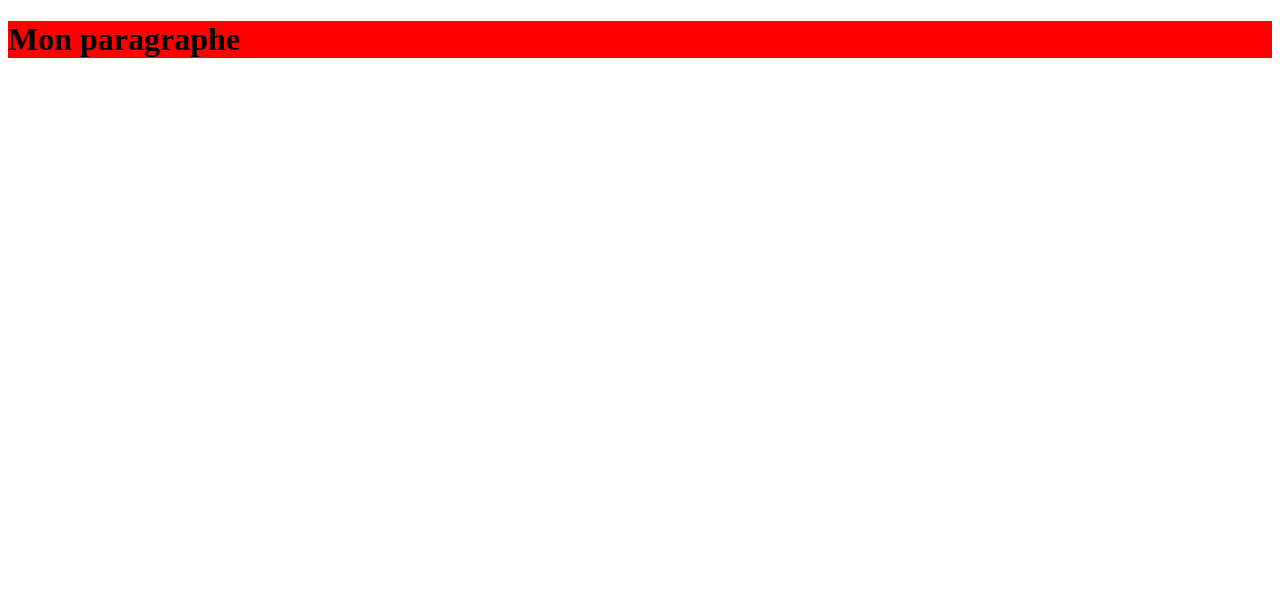
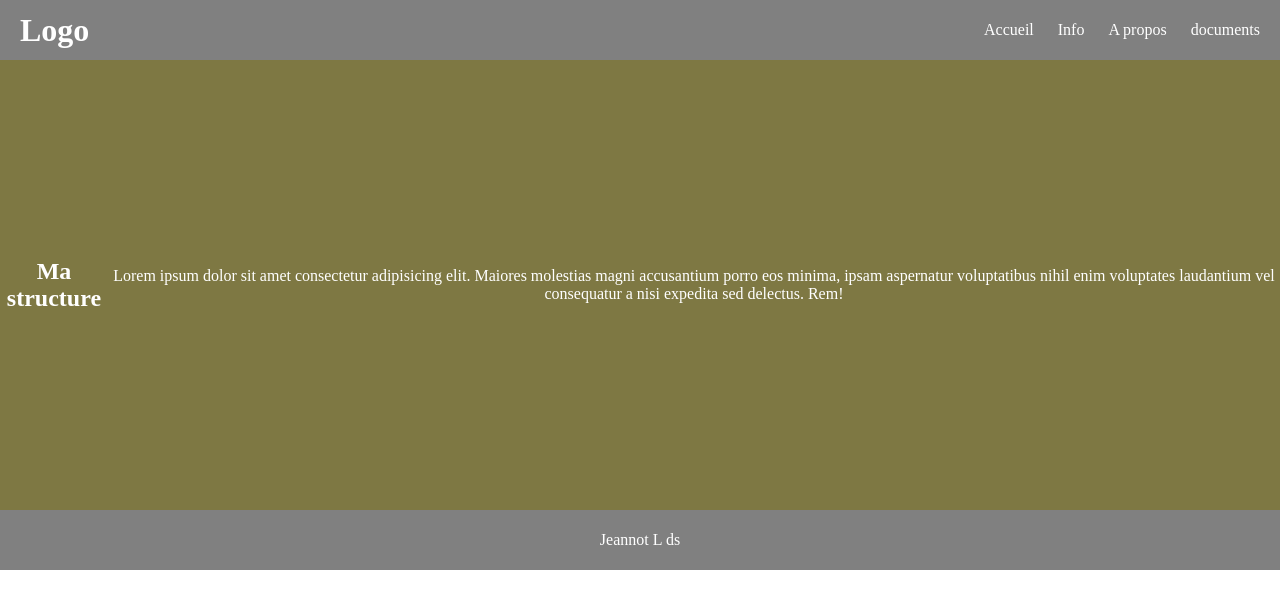
Before and after one commit to jeannotds/openclassroom, a plain HTML site: page index.html in a window 1280 px wide. Drawn offline with Linux system fonts and the light colour scheme.

Commit message:
modification de la page index.html et style.css

```diff
--- a/index.html
+++ b/index.html
@@ -8,6 +8,24 @@
     <link rel="stylesheet" href="style.css">
 </head>
 <body>
-    <h1>Mon paragraphe</h1>
+    <header class="header">
+        <h1 class="logo">Logo</h1>
+        <nav class="nav">
+            <a href="#">Accueil</a>
+            <a href="#">Info</a>
+            <a href="#">A propos</a>
+            <a href="#">documents</a>
+        </nav>
+     </header>
+     <main class="corps">
+        <h2>Ma structure</h2>
+        <p>
+            Lorem ipsum dolor sit amet consectetur adipisicing elit. Maiores molestias magni accusantium porro eos minima,
+            ipsam aspernatur voluptatibus nihil enim voluptates laudantium vel consequatur a nisi expedita sed delectus. Rem!
+        </p>
+    </main>
+    <footer class="footer">
+        <p>Jeannot L ds</p>
+    </footer>
 </body>
 </html>
--- a/style.css
+++ b/style.css
@@ -1,3 +1,36 @@
-h1{
-    background-color: red;
+*{
+    margin: 0;
+    padding: 0;
 }
+.header{
+    background: gray;
+    height: 60px;
+    color: white;
+    display: flex;
+    flex-direction: row;
+    justify-content: space-between;
+    align-items: center;
+    padding: 0 20px;
+}
+.nav a{
+    color: white;
+    text-decoration: none;
+    padding-left: 20px;
+}
+.corps{
+    display: flex;
+    text-align: center;
+    align-items: center;
+    height: 450px;
+    justify-content: center;
+    background-color: rgb(126, 120, 67);
+    color: white;
+}
+.footer{
+    background-color: gray;
+    height: 60px;
+    color: white;
+    display: flex;
+    align-items: center;
+    justify-content: center;
+}
```
